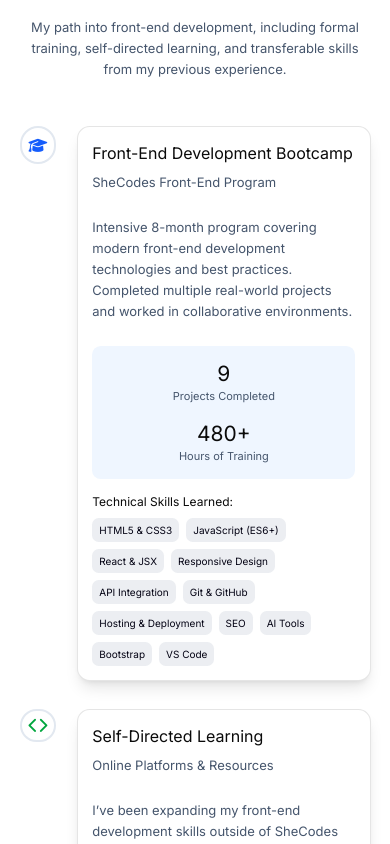
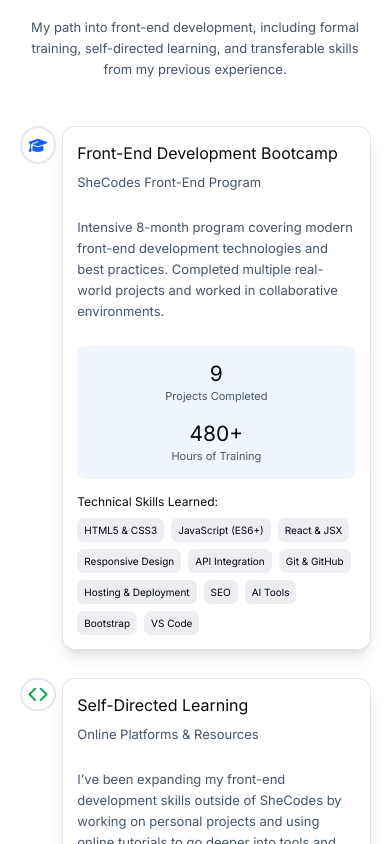
Before and after one commit to Mariii209/maritza-portfolio, a React (Create React App) app: page / in a window 390 px wide. Shown: the part 6280-7124 px from the top of the page. Built offline with nearby package versions, Linux system fonts and the light colour scheme.

Commit message:
Add flex and gap to learning journey sections
Applied flex: 1 and gap: 6px to .Education-learning-journey > section for improved layout and spacing within the Education component.

```diff
--- a/src/Education.css
+++ b/src/Education.css
@@ -200,4 +200,9 @@
     font-size: 15px;
     color: #00a63e;
   }
+
+  .Education .Education-learning-journey > section {
+    flex: 1;
+    gap: 6px;
+  }
 }
```
